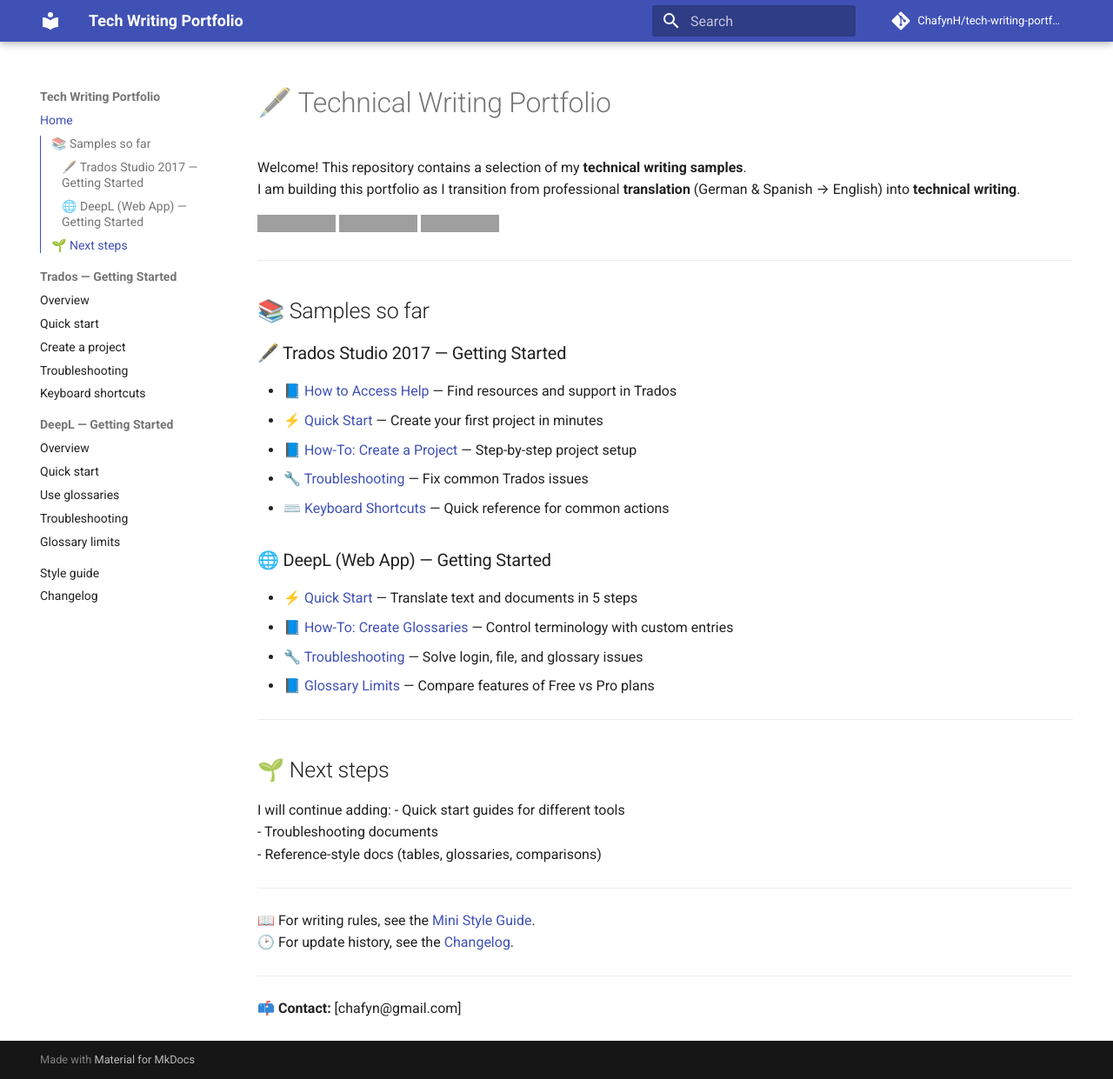
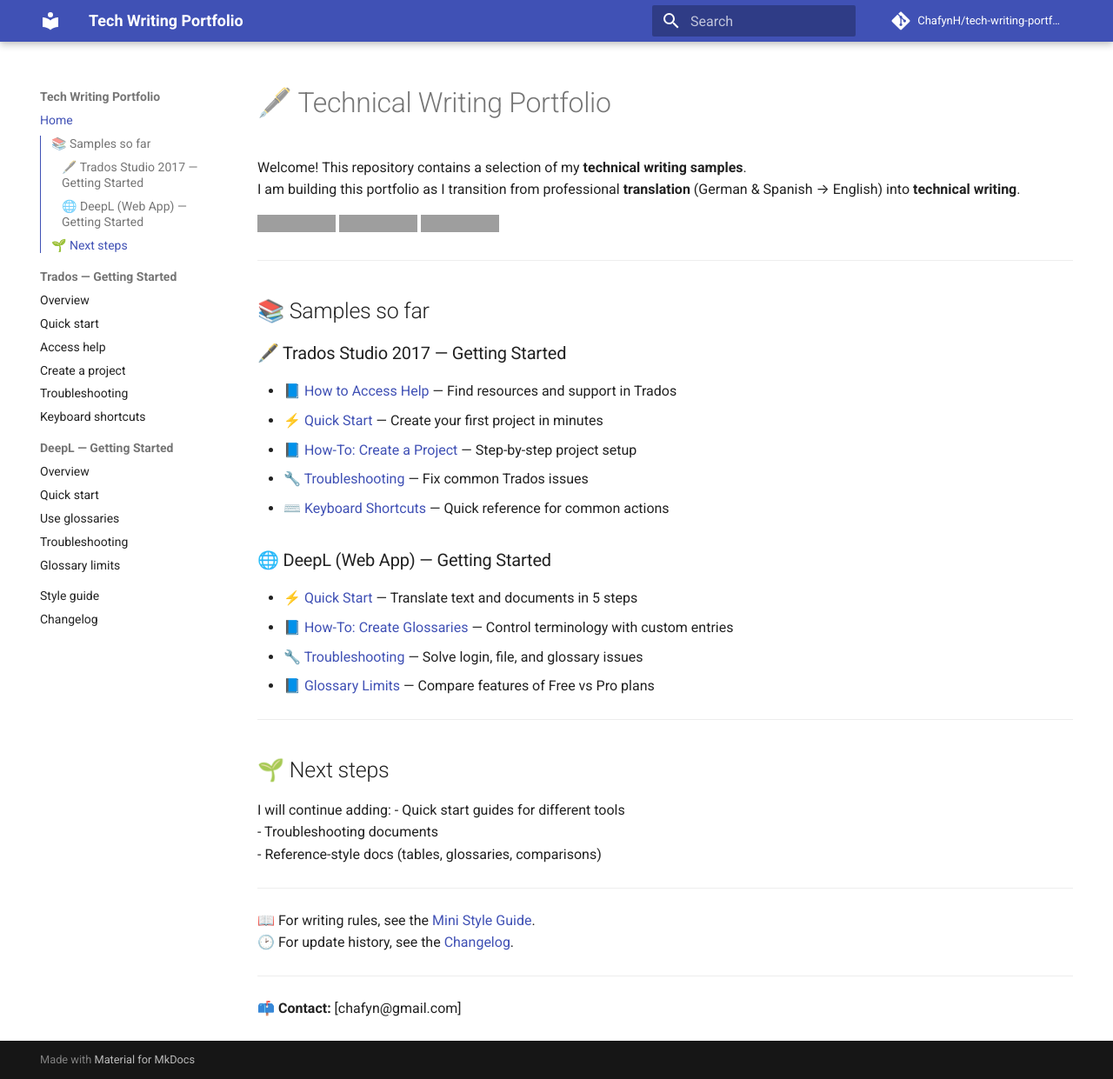
Before and after one commit to Chafyn/tech-writing-portfolio, an MkDocs documentation site: the page built from docs/index.md, in a window 1280 px wide and 1241 px high. Shown: the whole window at 87% size. Built offline with MkDocs 1.6.1 and Material for MkDocs 9.7.7, drawn with Linux system fonts in a browser that asks for light colours; comment, search, counter and statistics services are not loaded; grey boxes are pictures that could not be loaded.

Commit message:
Fix nav + broken link; ignore /site

```diff
--- a/mkdocs.yml
+++ b/mkdocs.yml
@@ -19,9 +19,11 @@
   - Trados — Getting Started:
       - Overview: trados-getting-started/README.md
       - Quick start: trados-getting-started/quick-start.md
+      - Access help: trados-getting-started/help-guide.md
       - Create a project: trados-getting-started/how-to-create-project.md
       - Troubleshooting: trados-getting-started/troubleshooting.md
       - Keyboard shortcuts: trados-getting-started/keyboard-shortcuts.md
+
   - DeepL — Getting Started:
       - Overview: deepl-getting-started/README.md
       - Quick start: deepl-getting-started/quick-start.md
```
Also changed, not shown: 1 other file.
